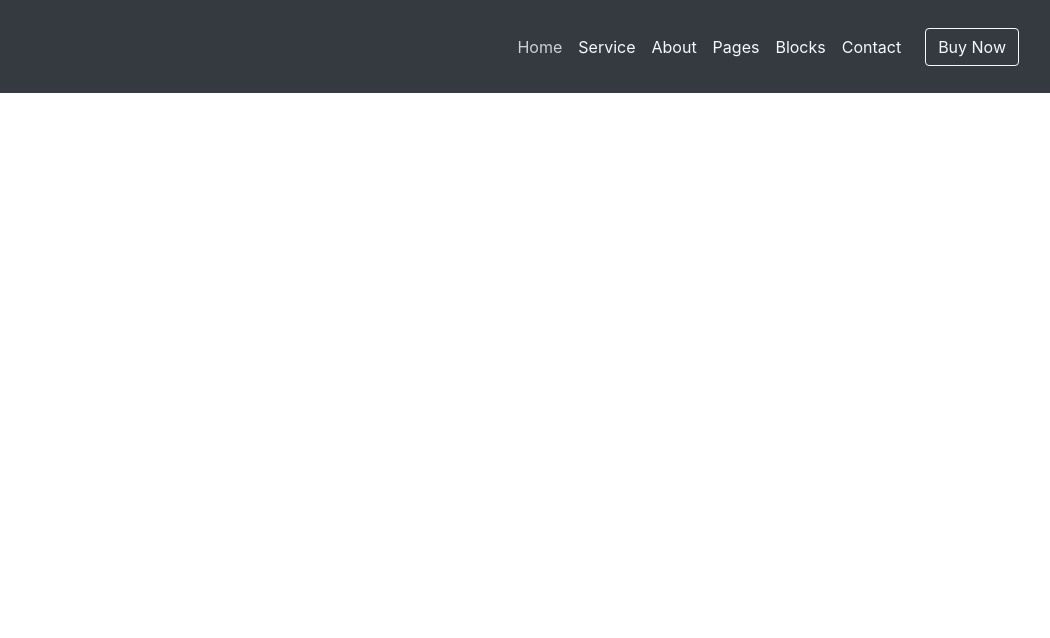
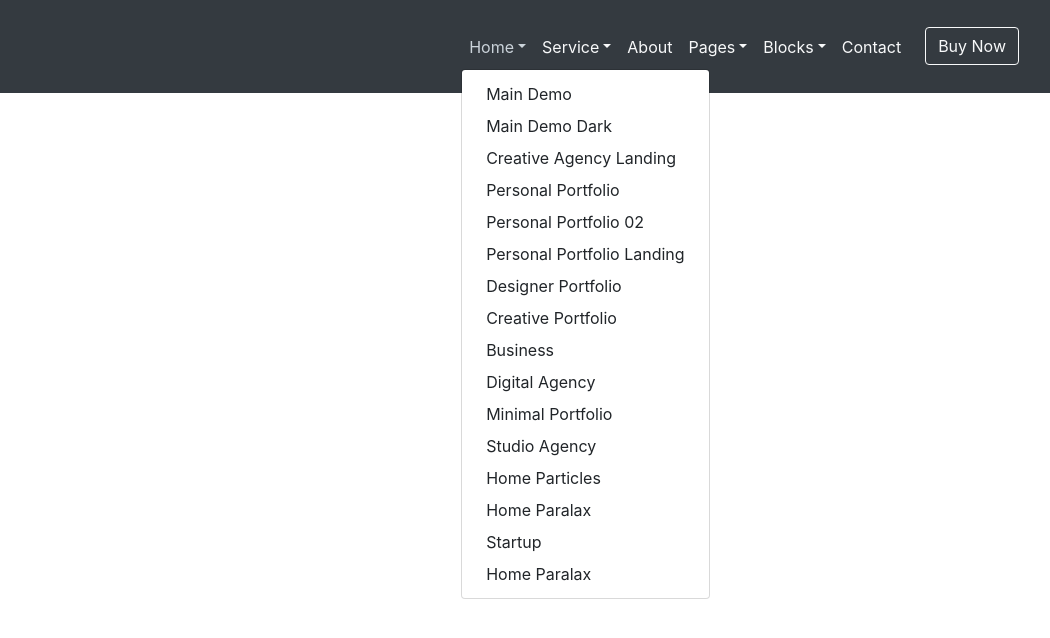
Before and after one commit to HoangAnhPTIT/Coppy-rainbowit.net, a plain HTML site: page index.html in a window 1280 px wide. Both pictures are taken after a click on the button "Home". Shown: the full height of the page, 230-1280 px from the left. Drawn offline with nearby package versions, Linux system fonts and the light colour scheme.

Commit message:
Comleted navbar

```diff
--- a/index.html
+++ b/index.html
@@ -18,15 +18,72 @@
 	</button>
 	<div class="collapse navbar-collapse" id="navResponsive">
 		<ul class="navbar-nav ml-auto">
-			<li class="nav-item"><a href="#" class="nav-link text-light">Home</a></li>
-			<li class="nav-item"><a href="#" class="nav-link text-light">Service</a></li>
+			<li class="nav-item dropdown">
+				<a href="#" class="nav-link text-light dropdown-toggle" id="navbarDropdownHome" role="button" data-toggle="dropdown">Home</a>
+				<div class="dropdown-menu" aria-labelledby="navbarDropdownHome">
+					<a href="#" class="dropdown-item">Main Demo</a>
+					<a href="#" class="dropdown-item">Main Demo Dark</a>
+					<a href="#" class="dropdown-item">Creative Agency Landing</a>
+					<a href="#" class="dropdown-item">Personal Portfolio</a>
+					<a href="#" class="dropdown-item">Personal Portfolio 02</a>
+					<a href="#" class="dropdown-item">Personal Portfolio Landing</a>
+					<a href="#" class="dropdown-item">Designer Portfolio</a>
+					<a href="#" class="dropdown-item">Creative Portfolio</a>
+					<a href="#" class="dropdown-item">Business</a>
+					<a href="#" class="dropdown-item">Digital Agency</a>
+					<a href="#" class="dropdown-item">Minimal Portfolio</a>
+					<a href="#" class="dropdown-item">Studio Agency</a>
+					<a href="#" class="dropdown-item">Home Particles</a>
+					<a href="#" class="dropdown-item">Home Paralax</a>
+					<a href="#" class="dropdown-item">Startup</a>
+					<a href="#" class="dropdown-item">Home Paralax</a>
+				</div>
+			</li>
+			<li class="nav-item dropdown">
+				<a href="#" class="nav-link text-light dropdown-toggle" id="navbarDropdownService" role="button" data-toggle="dropdown">Service</a>
+				<div class="dropdown-menu" aria-labelledby="navbarDropdownService">
+					<a href="#" class="dropdown-item">Service </a>
+					<a href="#" class="dropdown-item">Service Detail</a>
+				</div>
+			</li>
 			<li class="nav-item"><a href="#" class="nav-link text-light">About</a></li>
-			<li class="nav-item"><a href="#" class="nav-link text-light">Pages</a></li>
-			<li class="nav-item"><a href="#" class="nav-link text-light">Blocks</a></li>
+			<li class="nav-item dropdown">
+				<a href="#" class="nav-link text-light dropdown-toggle" id="navbarDropdownPages"
+				role="button" data-toggle="dropdown">Pages</a>
+				<div class="dropdown-menu" aria-labelledby="navbarDropdownPages">
+					<a href="#" class="dropdown-item">Blog List </a>
+					<a href="#" class="dropdown-item">Blog Details </a>
+					<a href="#" class="dropdown-item">Service </a>
+					<a href="#" class="dropdown-item">Service Details </a>
+					<a href="#" class="dropdown-item">Portfolio </a>
+					<a href="#" class="dropdown-item">Portfolio Details </a>
+					<a href="#" class="dropdown-item">404 Page </a>
+				</div>
+			</li>
+			<li class="nav-item dropdown">
+				<a href="#" class="nav-link text-light dropdown-toggle" id="navbarDropdownBlocks" role="button" data-toggle="dropdown">Blocks</a>
+				<div class="dropdown-menu" aria-labelledby="navbarDropdownBlocks">
+					<a href="#" class="dropdown-item">Portfolio </a>
+					<a href="#" class="dropdown-item">Team </a>
+					<a href="#" class="dropdown-item">Service </a>
+					<a href="#" class="dropdown-item">Video Popup </a>
+					<a href="#" class="dropdown-item">Gallery </a>
+					<a href="#" class="dropdown-item">Counters </a>
+					<a href="#" class="dropdown-item">Blog List </a>
+					<a href="#" class="dropdown-item">Client Logo </a>
+					<a href="#" class="dropdown-item">Contact Form </a>
+					<a href="#" class="dropdown-item">Columns </a>
+					<a href="#" class="dropdown-item">Button </a>
+					<a href="#" class="dropdown-item">List Style </a>
+					<a href="#" class="dropdown-item">Accordion </a>
+					<a href="#" class="dropdown-item">Testimonial </a>
+				</div>
+			</li>
 			<li class="nav-item"><a href="#" class="nav-link text-light">Contact</a></li>
+			<li class="nav-item"><button type="submit" class="ml-3 btn btn-outline-light ">Buy Now</button></li>
 		</ul>
 	</div>
-	<button type="submit" class="ml-3 btn btn-outline-light ">Buy Now</button>
+
 </div>
 
 </nav>
```
